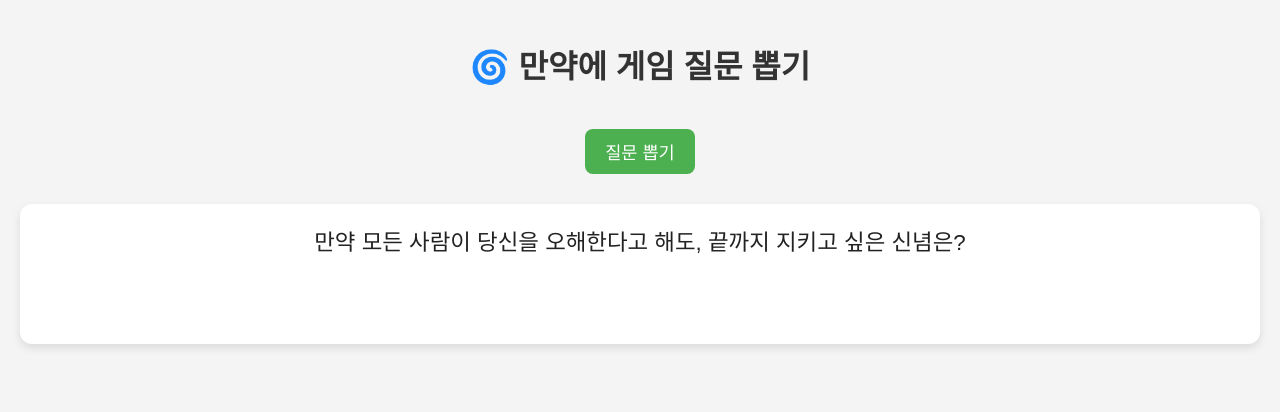
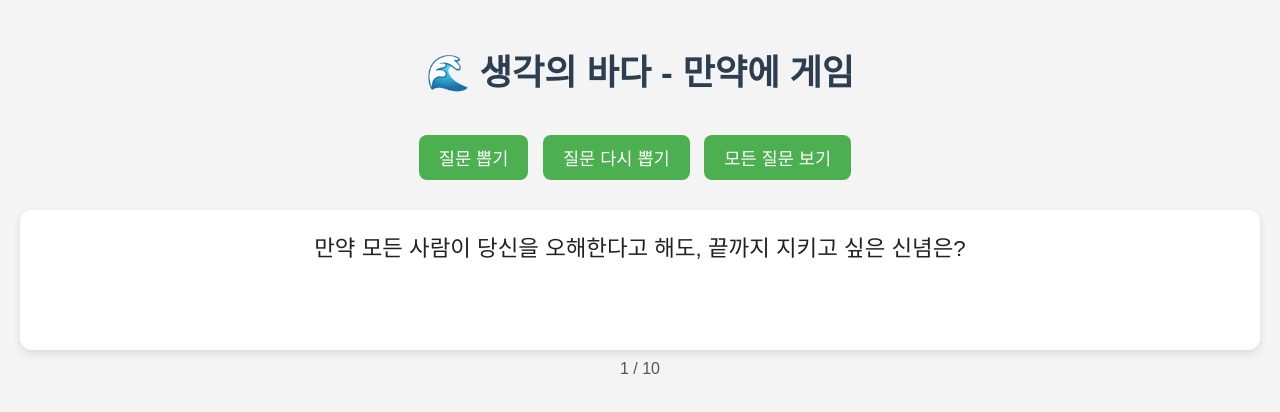
Before and after one commit to seungbin8399/Whatifgame, a plain HTML site: page index.html in a window 1280 px wide. Both pictures are taken after a click on the button "질문 뽑기". Drawn offline with Linux system fonts and the light colour scheme.

Commit message:
Update index.html

```diff
--- a/index.html
+++ b/index.html
@@ -3,7 +3,7 @@
 <head>
   <meta charset="UTF-8">
   <meta name="viewport" content="width=device-width, initial-scale=1.0">
-  <title>만약에 게임</title>
+  <title>생각의 바다 - 만약에 게임</title>
   <style>
     body {
       font-family: 'Arial', sans-serif;
@@ -13,7 +13,9 @@
       text-align: center;
     }
     h1 {
-      color: #333;
+      color: #2c3e50;
+      font-size: 2.2rem;
+      margin-bottom: 30px;
     }
     button {
       padding: 10px 20px;
@@ -24,7 +26,8 @@
       border-radius: 8px;
       cursor: pointer;
       transition: background-color 0.3s ease;
-      margin-top: 20px;
+      margin-top: 10px;
+      margin-right: 10px;
     }
     button:hover {
       background-color: #45a049;
@@ -39,12 +42,39 @@
       min-height: 100px;
       color: #222;
     }
+    .all-questions {
+      margin-top: 40px;
+      padding: 20px;
+      background: #fff;
+      border-radius: 10px;
+      box-shadow: 0 4px 8px rgba(0,0,0,0.1);
+      text-align: left;
+      max-width: 600px;
+      margin-left: auto;
+      margin-right: auto;
+    }
+    .all-questions ul {
+      padding-left: 20px;
+    }
+    #count {
+      margin-top: 10px;
+      font-size: 1rem;
+      color: #555;
+    }
   </style>
 </head>
 <body>
-  <h1>🌀 만약에 게임 질문 뽑기</h1>
+  <h1>🌊 생각의 바다 - 만약에 게임</h1>
   <button onclick="pickQuestion()">질문 뽑기</button>
+  <button onclick="rePickQuestion()">질문 다시 뽑기</button>
+  <button onclick="toggleAllQuestions()">모든 질문 보기</button>
   <div class="question-box" id="questionBox">버튼을 눌러 질문을 뽑아보세요!</div>
+  <div id="count">0 / 10</div>
+
+  <div class="all-questions" id="allQuestions" style="display: none;">
+    <h3>📋 모든 질문 목록</h3>
+    <ul id="questionList"></ul>
+  </div>
 
   <script>
     const questions = [
@@ -61,6 +91,7 @@
     ];
 
     let usedQuestions = [];
+    let lastQuestion = "";
 
     function pickQuestion() {
       if (questions.length === 0) {
@@ -70,7 +101,40 @@
       const randomIndex = Math.floor(Math.random() * questions.length);
       const question = questions.splice(randomIndex, 1)[0];
       usedQuestions.push(question);
+      lastQuestion = question;
       document.getElementById("questionBox").innerText = question;
+      updateCount();
+    }
+
+    function rePickQuestion() {
+      if (lastQuestion) {
+        questions.push(lastQuestion);
+        usedQuestions = usedQuestions.filter(q => q !== lastQuestion);
+        lastQuestion = "";
+        pickQuestion();
+      }
+    }
+
+    function toggleAllQuestions() {
+      const allBox = document.getElementById("allQuestions");
+      const list = document.getElementById("questionList");
+      if (allBox.style.display === "none") {
+        list.innerHTML = '';
+        questions.concat(usedQuestions).forEach(q => {
+          const li = document.createElement('li');
+          li.textContent = q;
+          list.appendChild(li);
+        });
+        allBox.style.display = "block";
+      } else {
+        allBox.style.display = "none";
+      }
+    }
+
+    function updateCount() {
+      const total = questions.length + usedQuestions.length;
+      const used = usedQuestions.length;
+      document.getElementById("count").innerText = `${used} / ${total}`;
     }
   </script>
 </body>
```
